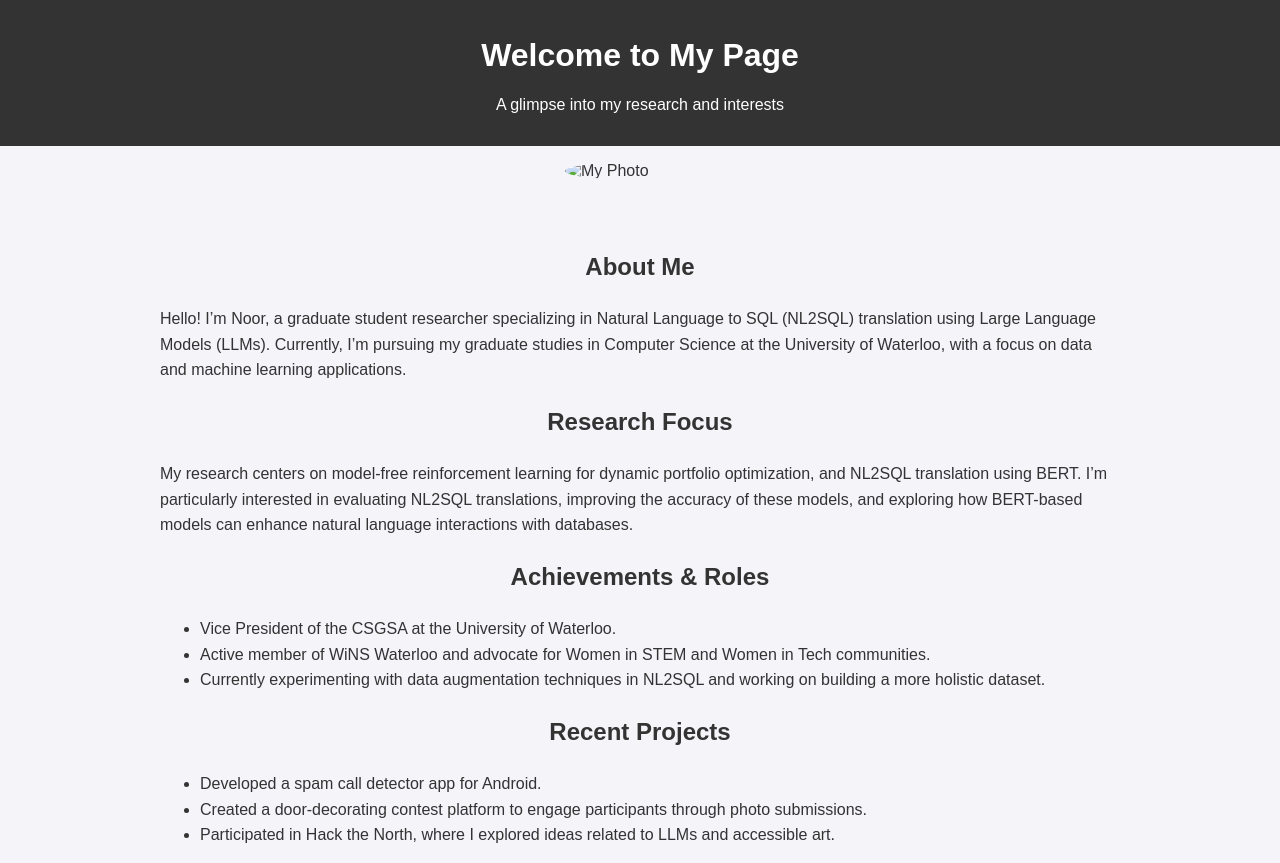
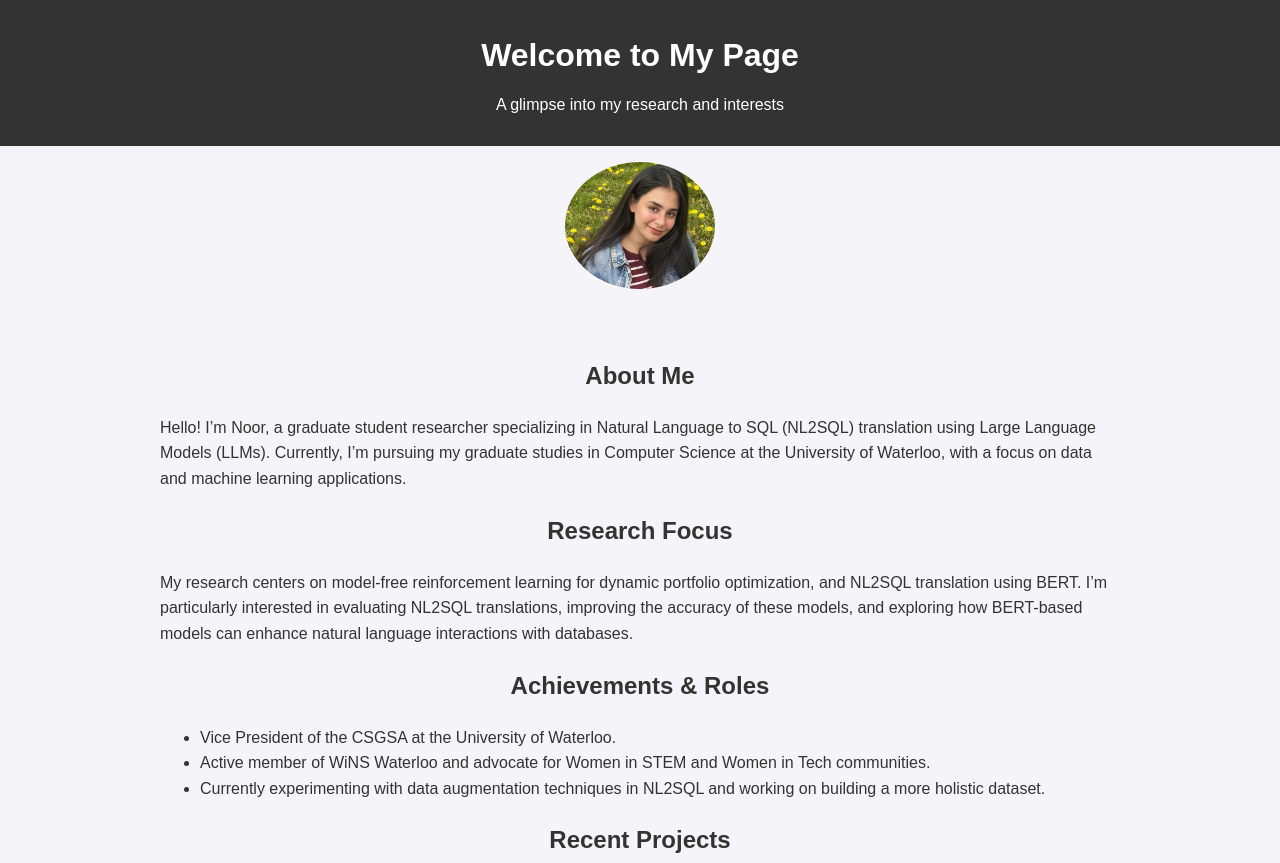
Before and after one commit to Harrumnoor/harrum-noor.github.io, a plain HTML site: page index.html in a window 1280 px wide. Shown: the top 863 px of the page. Drawn offline with Linux system fonts and the light colour scheme.

Commit message:
Added profile photo

```diff
--- a/index.html
+++ b/index.html
@@ -46,7 +46,7 @@
     </header>
 
     <div class="container">
-        <img src="path/to/your/photo.jpg" alt="My Photo" class="profile">
+        <img src="harrum-1.jpg" alt="My Photo" class="profile">
         <!-- Placeholder for photo - replace "path/to/your/photo.jpg" with the actual path when you add an image -->
 
         <div class="content">
```
